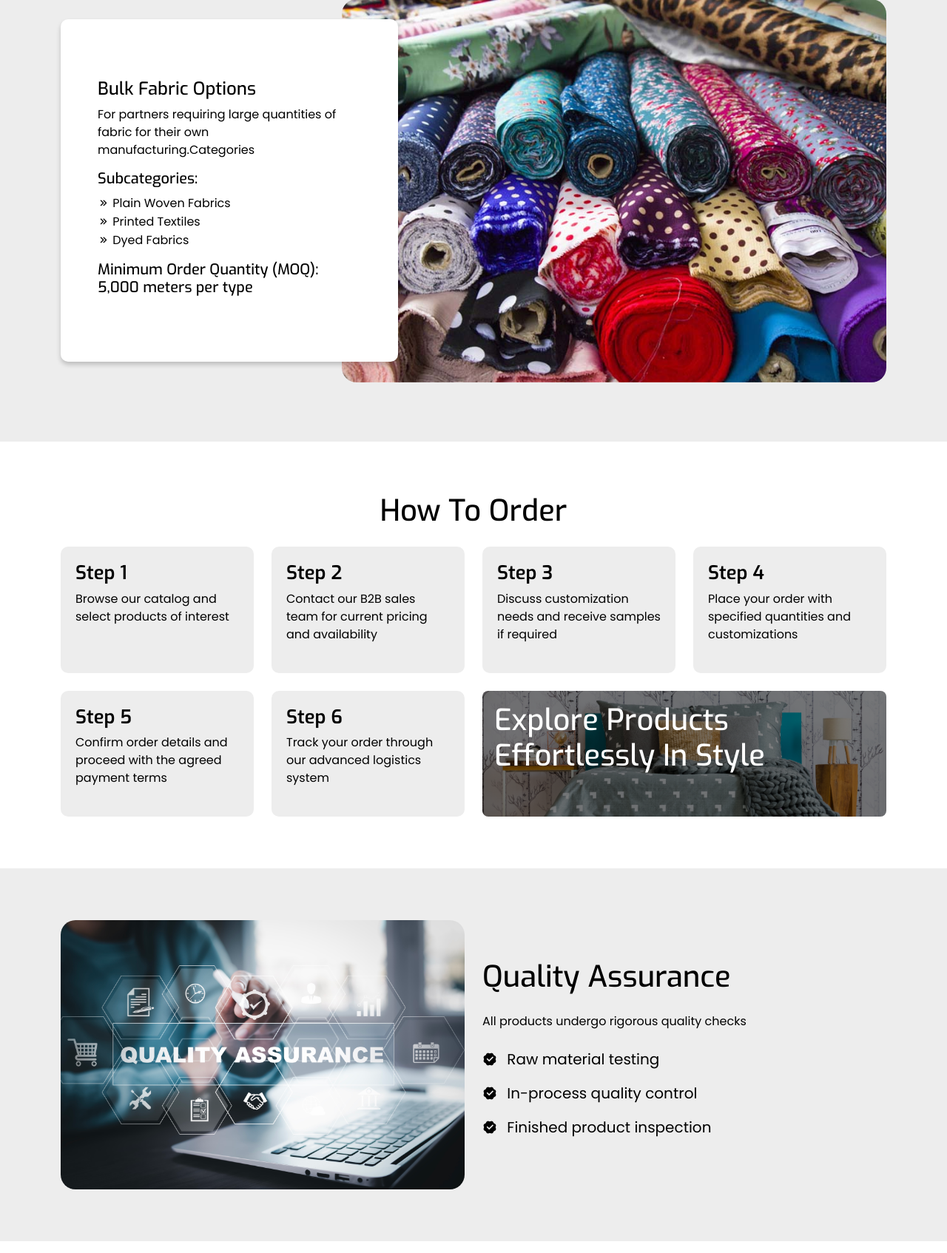
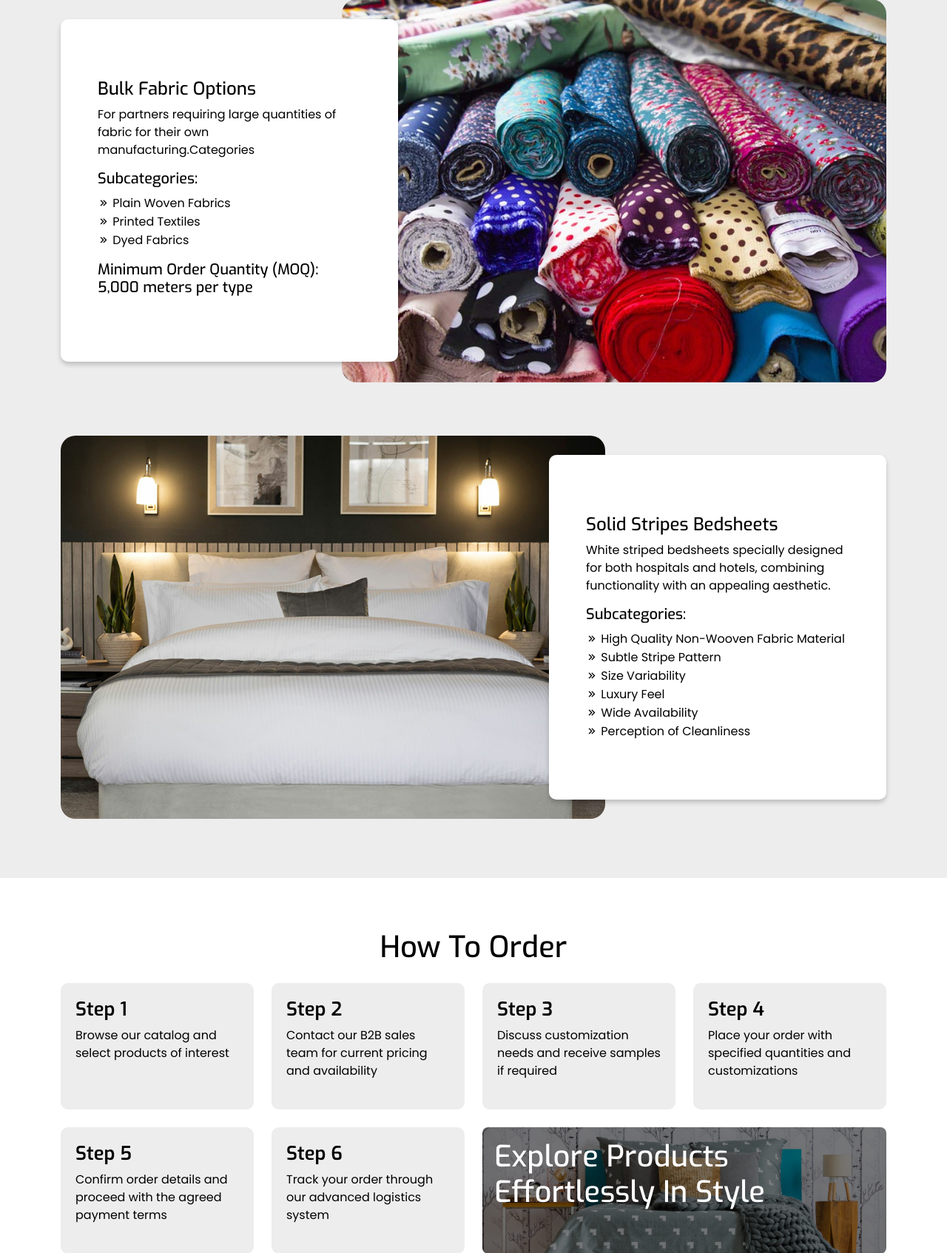
Before and after one commit to akkushwaha7834/gauravi-international, a PHP site: page /product-catalog.php in a window 1280 px wide. Shown: the part 2652-4346 px from the top of the page at 74% size. Run offline with PHP 8.4, Linux system fonts and the light colour scheme.

Commit message:
solid-sripes pdt added

```diff
--- a/product-catalog.php
+++ b/product-catalog.php
@@ -165,6 +165,43 @@
                 <img src="assets/images/febric.jpg" class="img-fluid rounded">
             </div>
         </div>
+        <div class="row g-4 mt-5 align-items-center mt-4">
+            <div class="col-lg-8 wow fadeInLeft animated animated animated" data-wow-delay="00ms"
+                data-wow-duration="1500ms">
+                <img src="assets/images/solid-sripes.jpg" class="img-fluid rounded position-relative z-0">
+            </div>
+            <div class="col-lg-4">
+                <div class="pdt-info position-relative">
+                    <h4>Solid Stripes Bedsheets</h4>
+                    <p>
+                        White striped bedsheets specially designed for  both hospitals and hotels, combining functionality with an appealing aesthetic.
+                    </p>
+                    <h5>
+                        Subcategories:
+                    </h5>
+                    <ul class="pdt-category">
+                        <li>
+                            <i class="ri-arrow-right-double-line"></i> High Quality Non-Wooven Fabric Material
+                        </li>
+                        <li>
+                            <i class="ri-arrow-right-double-line"></i> Subtle Stripe Pattern
+                        </li>
+                        <li>
+                            <i class="ri-arrow-right-double-line"></i> Size Variability
+                        </li>
+                        <li>
+                            <i class="ri-arrow-right-double-line"></i> Luxury Feel
+                        </li>
+                        <li>
+                            <i class="ri-arrow-right-double-line"></i> Wide Availability
+                        </li>
+                        <li>
+                            <i class="ri-arrow-right-double-line"></i> Perception of Cleanliness
+                        </li>
+                    </ul>
+                </div>
+            </div>
+        </div>
     </div>
 </section>
 <section class="section-space">
```
Also changed, not shown: assets/images/solid-sripes.jpg (added).
